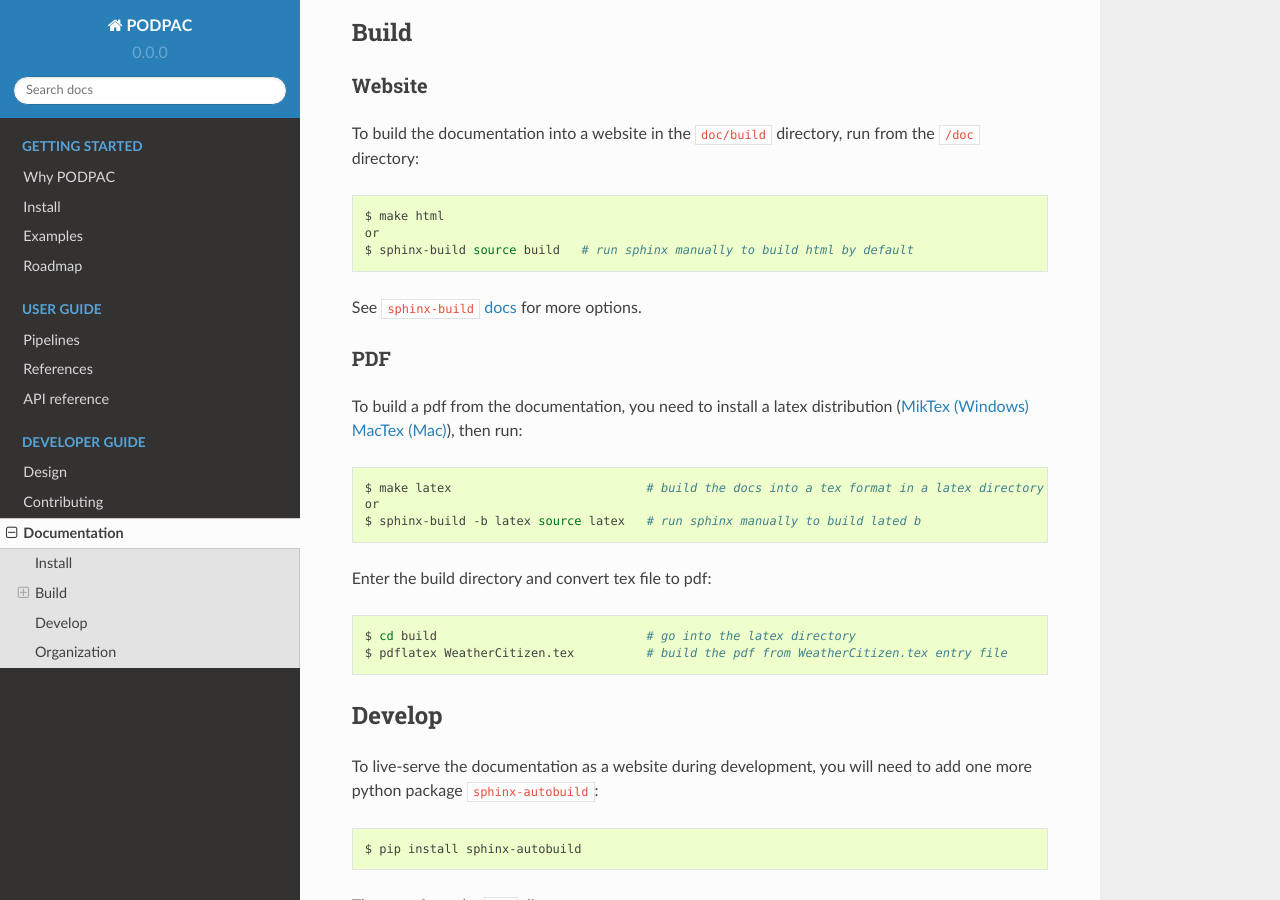
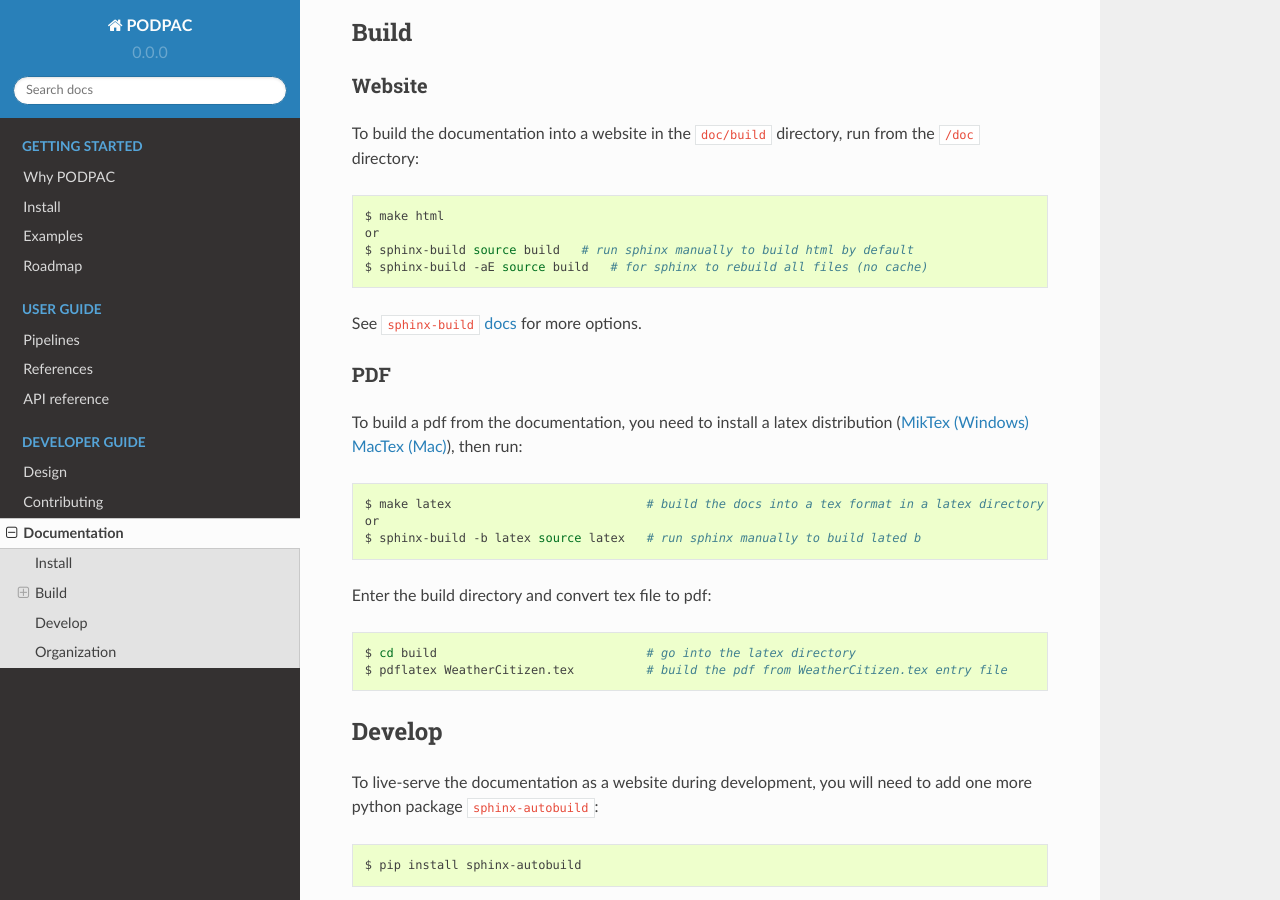
Before and after one commit to creare-com/podpac, a Sphinx documentation site: the page built from doc/source/docs.md, in a window 1280 px wide and 900 px high, scrolled down 496 px. Built offline with Sphinx 7.4.7 and the Read the Docs theme 2.0.0, drawn with Linux system fonts in a browser that asks for light colours.

````diff
--- a/doc/source/docs.md
+++ b/doc/source/docs.md
@@ -27,6 +27,7 @@
 $ make html
 or
 $ sphinx-build source build   # run sphinx manually to build html by default
+$ sphinx-build -aE source build   # for sphinx to rebuild all files (no cache)
 ```
 
 See [`sphinx-build` docs](http://www.sphinx-doc.org/en/stable/invocation.html#invocation-of-sphinx-build) for more options.
````
Also changed, not shown: 1 other file.
